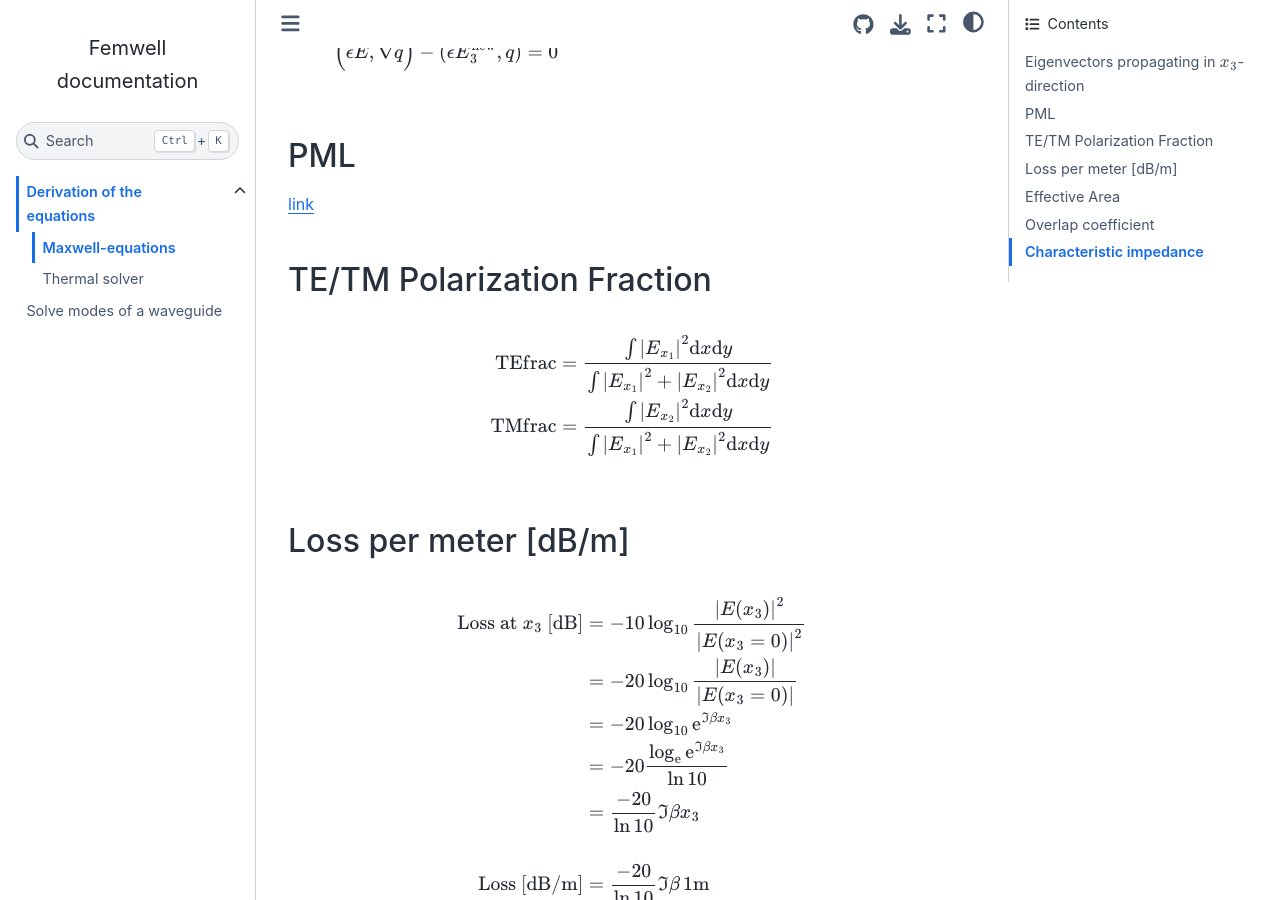
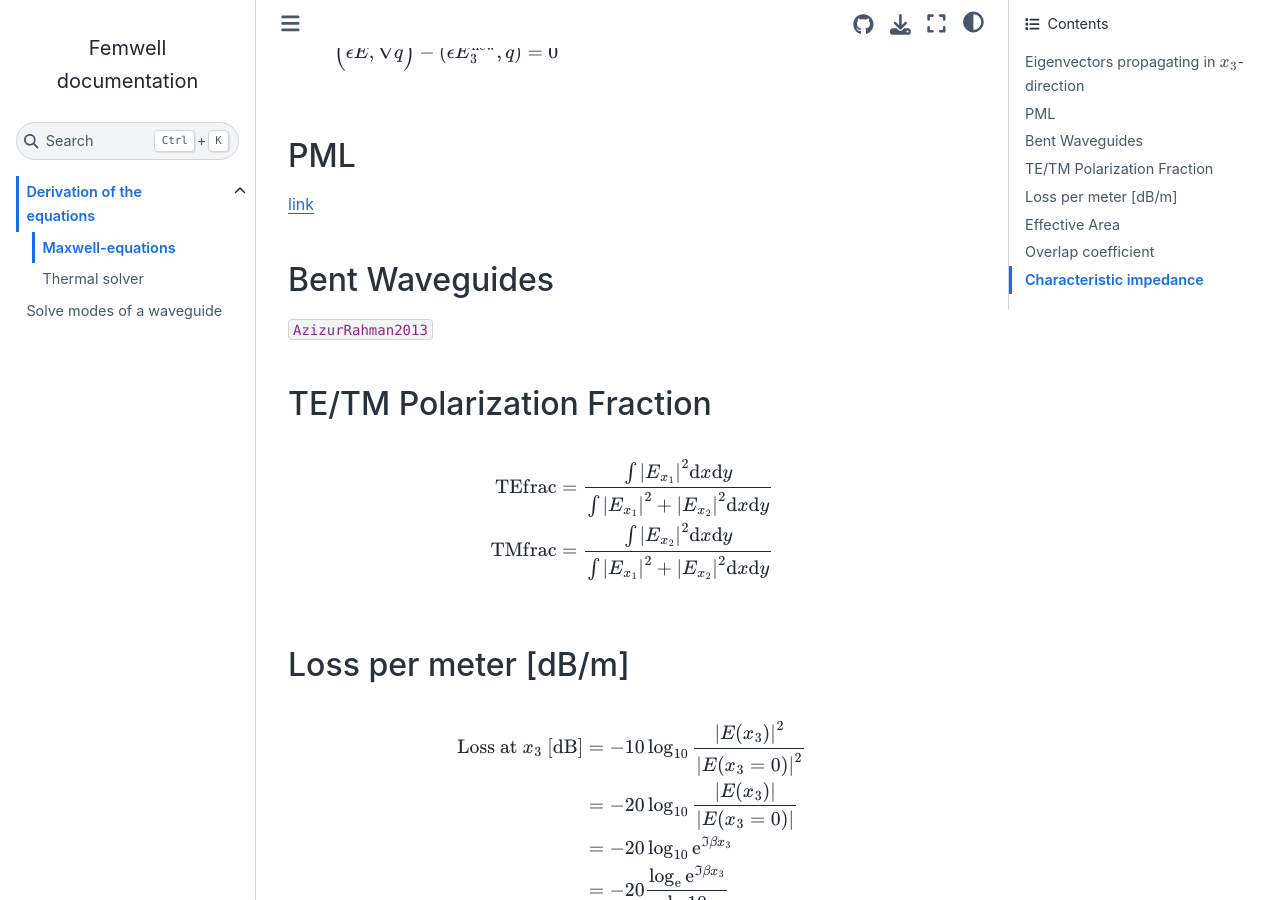
Before and after one commit to HelgeGehring/femwell, a Sphinx documentation site: the page built from docs/source/math/maxwell.rst, in a window 1280 px wide and 900 px high, scrolled down 2299 px. Built offline with Sphinx 7.4.7 and the Sphinx Book theme 1.1.4, drawn with Linux system fonts in a browser that asks for light colours; cross-references to code outside the pages are shown as plain code; some of the changed lines change nothing that is shown.

Commit message:
add reference for bent waveguides

```diff
--- a/docs/source/math/maxwell.rst
+++ b/docs/source/math/maxwell.rst
@@ -147,6 +147,11 @@ PML
 ***
 `link <http://www.hade.ch/docs/report_FDFD.pdf>`_
 
+***************
+Bent Waveguides
+***************
+:cite:`AzizurRahman2013`
+
 
 ***************************
 TE/TM Polarization Fraction
--- a/docs/source/references.bib
+++ b/docs/source/references.bib
@@ -48,3 +48,13 @@
   title = {Full-wave analysis of dielectric waveguides at a given frequency},
   journal = {Mathematics of Computation}
 }
+
+@BOOK{AzizurRahman2013,
+	AUTHOR = {Azizur Rahman, B.M, AND , Agrawal, Arti},
+	YEAR = {2013},
+	TITLE = {Finite Element Modeling Methods for Photonics},
+	EDITION = {},
+	ISBN = {978-1-608-07531-7},
+	PUBLISHER = {Artech House},
+	ADDRESS = {Norwood},
+}
```
